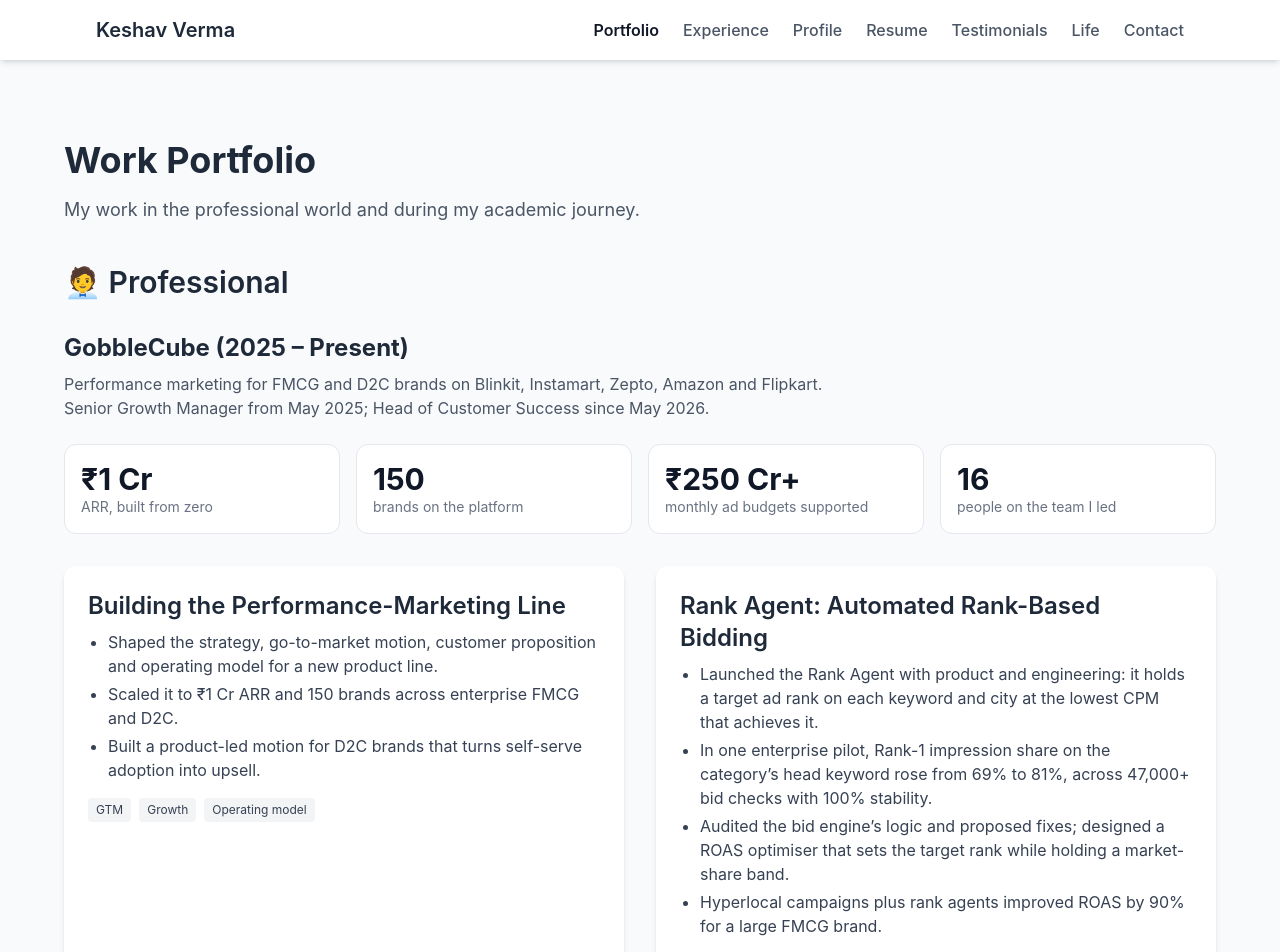
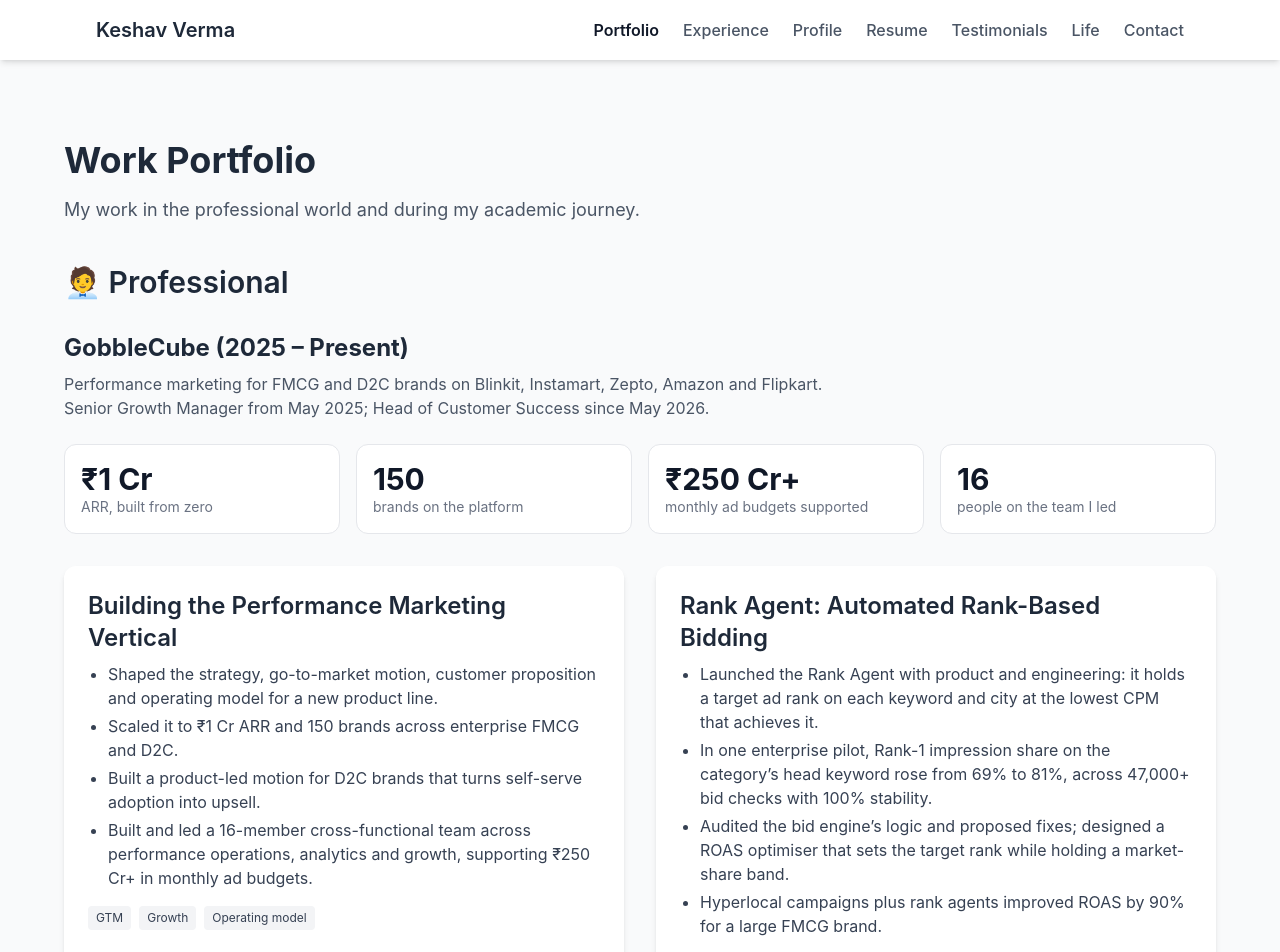
Before and after one commit to keshav72/keshav-verma, a Next.js app: page /portfolio in a window 1280 px wide. Shown: the top 952 px of the page. Built offline with nearby package versions, Linux system fonts and the light colour scheme.

Commit message:
Rename card to Performance Marketing Vertical; add team bullet

```diff
--- a/pages/portfolio.js
+++ b/pages/portfolio.js
@@ -9,11 +9,12 @@ const gobblecubeStats = [
 
 const gobblecubeWork = [
   {
-    title: 'Building the Performance-Marketing Line',
+    title: 'Building the Performance Marketing Vertical',
     bullets: [
       'Shaped the strategy, go-to-market motion, customer proposition and operating model for a new product line.',
       'Scaled it to ₹1 Cr ARR and 150 brands across enterprise FMCG and D2C.',
       'Built a product-led motion for D2C brands that turns self-serve adoption into upsell.',
+      'Built and led a 16-member cross-functional team across performance operations, analytics and growth, supporting ₹250 Cr+ in monthly ad budgets.',
     ],
     tags: ['GTM', 'Growth', 'Operating model'],
     img: '/projects/gobblecube/business-line.svg',
```
